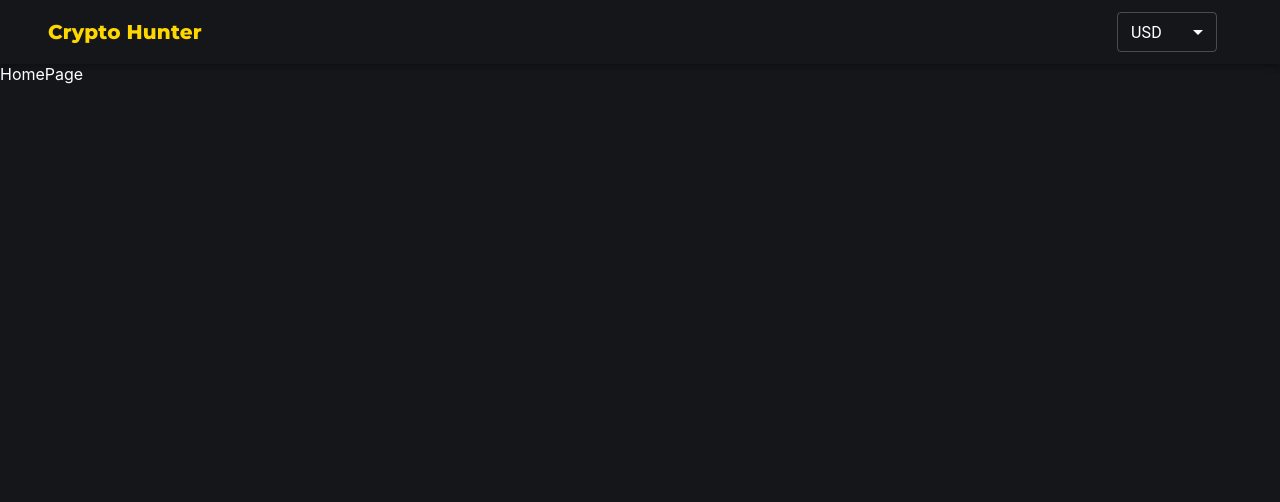
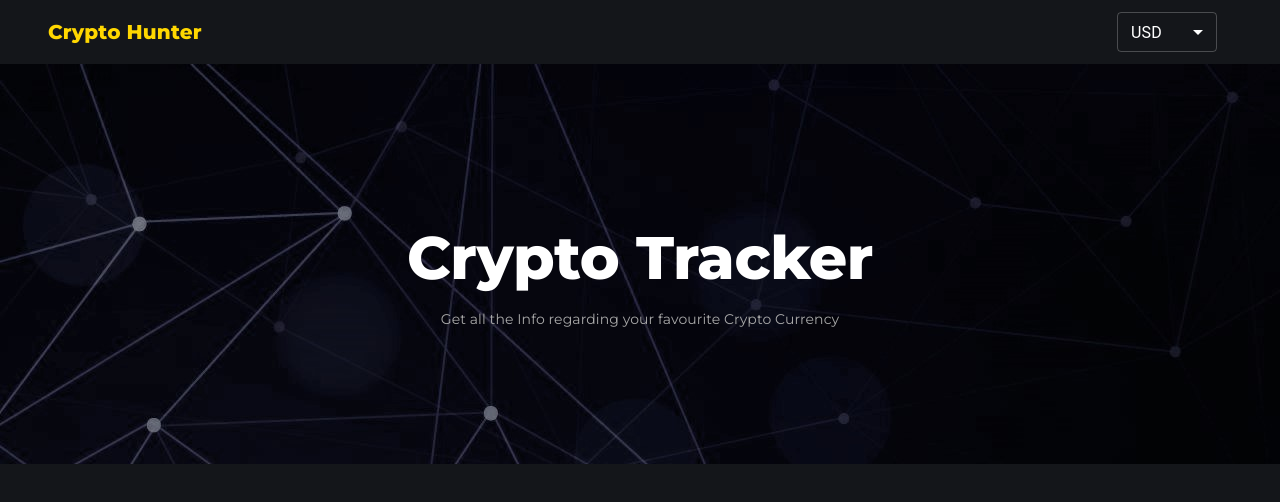
Before and after one commit to mohammedsaif001/cryptoTracker, a React (Create React App) app: page / in a window 1280 px wide. Shown: the top 502 px of the page. Built offline with nearby package versions, Linux system fonts and the light colour scheme.

Commit message:
Designing HomePage

```diff
--- /dev/null
+++ b/src/Components/Banner.js
@@ -0,0 +1,56 @@
+import { Container, makeStyles, Typography } from "@material-ui/core";
+import React from "react";
+
+const useStyles = makeStyles(() => ({
+    banner: {
+        backgroundImage: "url(./banner2.jpg)",
+    },
+    bannerContent: {
+        height: 400,
+        display: "flex",
+        flexDirection: "column",
+        paddingTop: 25,
+        justifyContent: "center",
+    },
+    tagline: {
+        display: "flex",
+        height: "40%",
+        flexDirection: "column",
+        justifyContent: "center",
+        textAlign: "center",
+    }
+}));
+
+const Banner = () => {
+    const classes = useStyles();
+    return (
+        <div className={classes.banner}>
+            <Container className={classes.bannerContent}>
+                <div className={classes.tagline}>
+                    <Typography
+                        variant="h2"
+                        style={{
+                            fontWeight: "bold",
+                            marginBottom: 15,
+                            fontFamily: "Montserrat",
+                        }}
+                    >
+                        Crypto Tracker
+                    </Typography>
+                    <Typography
+                        variant="subtitle2"
+                        style={{
+                            color: "darkgrey",
+                            textTransform: "capitaize",
+                            fontFamily: "Montserrat",
+                        }}
+                    >
+                        Get all the Info regarding your favourite Crypto Currency
+                    </Typography>
+                </div>
+            </Container>
+        </div>
+    );
+};
+
+export default Banner;
--- a/src/Pages/HomePage.js
+++ b/src/Pages/HomePage.js
@@ -1,8 +1,11 @@
 import React from 'react'
+import Banner from '../Components/Banner'
 
 const HomePage = () => {
     return (
-        <div>HomePage</div>
+        <>
+            <Banner />
+        </>
     )
 }
 
```
Also changed, not shown: public/banner2.jpg (added).
